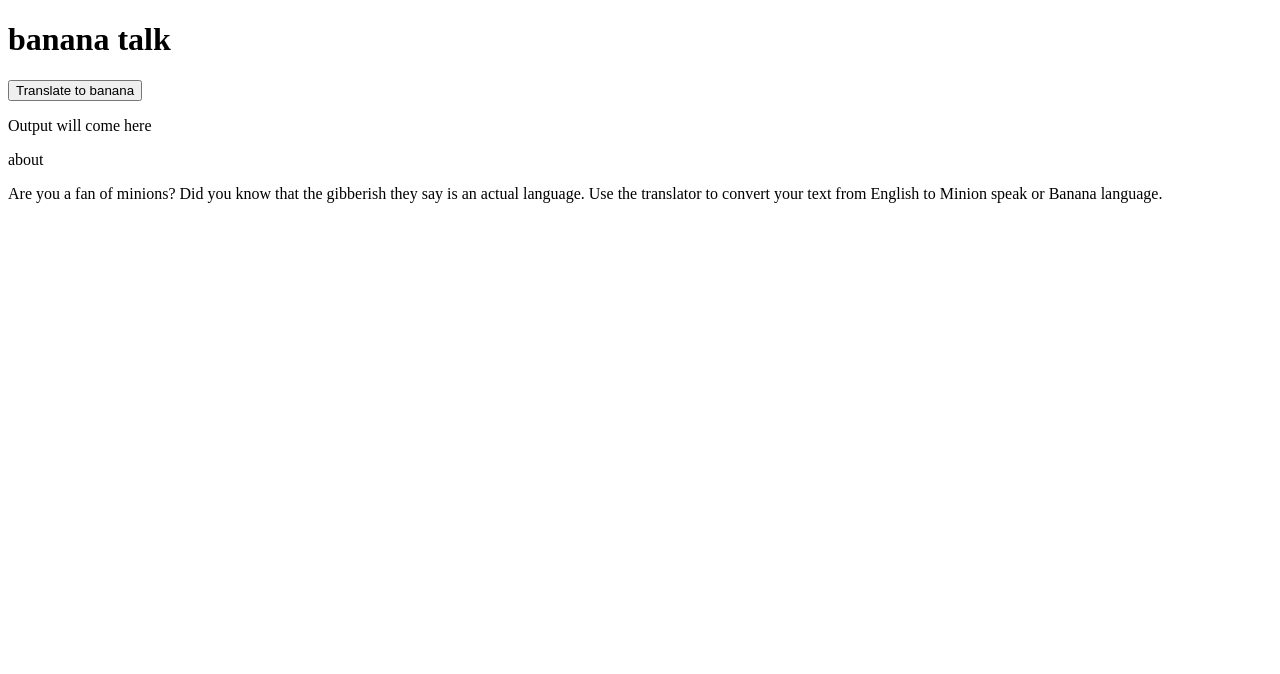
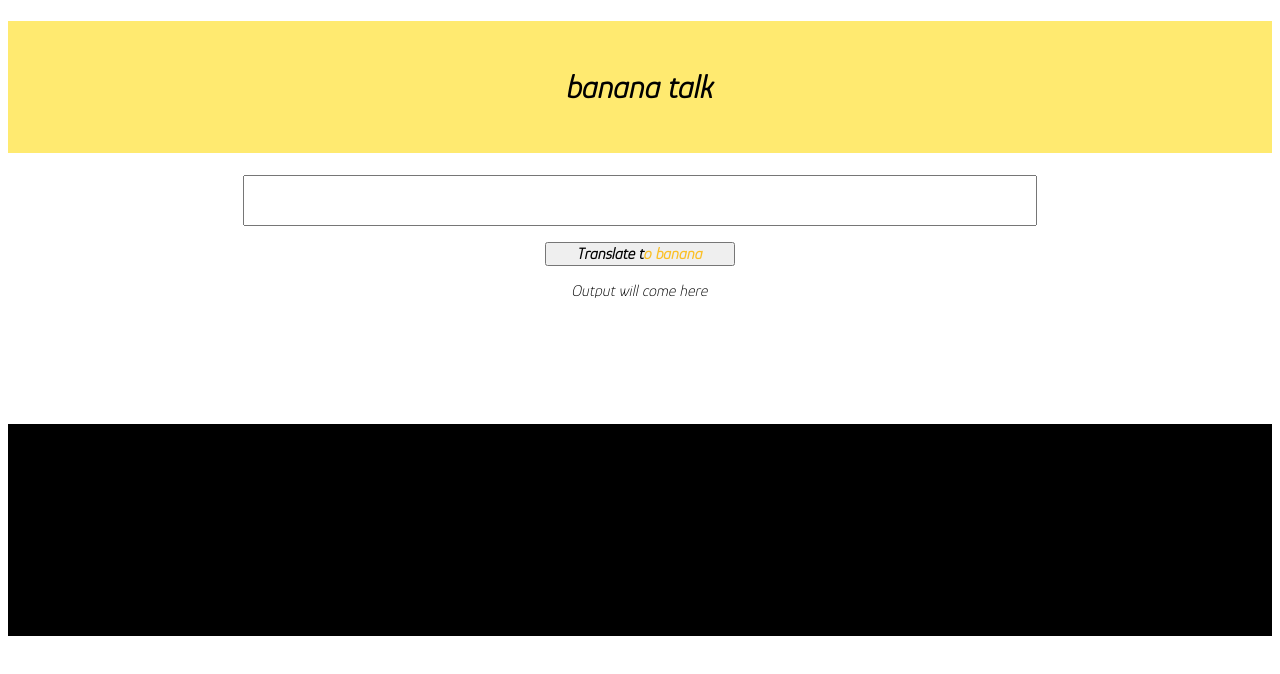
Before and after one commit to rov9/markSix-noglevel0, a plain HTML site: page index.html in a window 1280 px wide. Drawn offline with Linux system fonts and the light colour scheme; a script that the page names is missing; a web font is replaced by a local one.

Commit message:
html,css update

```diff
--- a/index.html
+++ b/index.html
@@ -10,9 +10,16 @@
 <body>
 <div class="container">
 <h1>banana talk</h1>
+<input type="text"/>
 <button>Translate t<span id ="span">o banana</span></button>
 <p>Output will come here</p>
 <p></p>
+<br>
+<br>
+<br>
+<br>
+<br>
+<br>
 <footer>
 <p>about</p>
 <p>Are you a fan of minions? Did you know that the gibberish they say is an actual language. Use the translator to convert your text from English to Minion speak or Banana language.</p>
--- a/style.css
+++ b/style.css
@@ -0,0 +1,47 @@
+@import url('https://fonts.googleapis.com/css2?family=Glory:ital,wght@1,200&display=swap');
+@import url('https://fonts.googleapis.com/css2?family=Jost:wght@100;200&display=swap');
+@import url('https://fonts.googleapis.com/css2?family=Overlock:ital@1&display=swap');
+:root{
+    --primary: #FBBF24;
+    --black: #333333;
+}
+.container{
+    margin: auto;
+    display: block;
+    width: 100%;
+    text-align: center;
+}
+
+body{
+    font-family:'Glory', sans-serif;
+}
+h1{
+    background-color: rgba(255, 218, 8, 0.575);
+    padding: 3rem;
+}
+
+input{
+    display:block;
+    margin:auto;
+    width: 60%;
+    padding: 1rem;
+}
+
+button{
+    width: 15%;
+    font-family:'Glory', sans-serif;
+    font-weight: 700;
+    font-size: medium;
+    margin-top: 1rem;
+}
+
+footer{
+    background-color: rgb(0, 0, 0);
+    padding: 4rem;
+    margin:0rem;
+}
+
+#span
+{
+ color: #FBBF24;
+}
```
